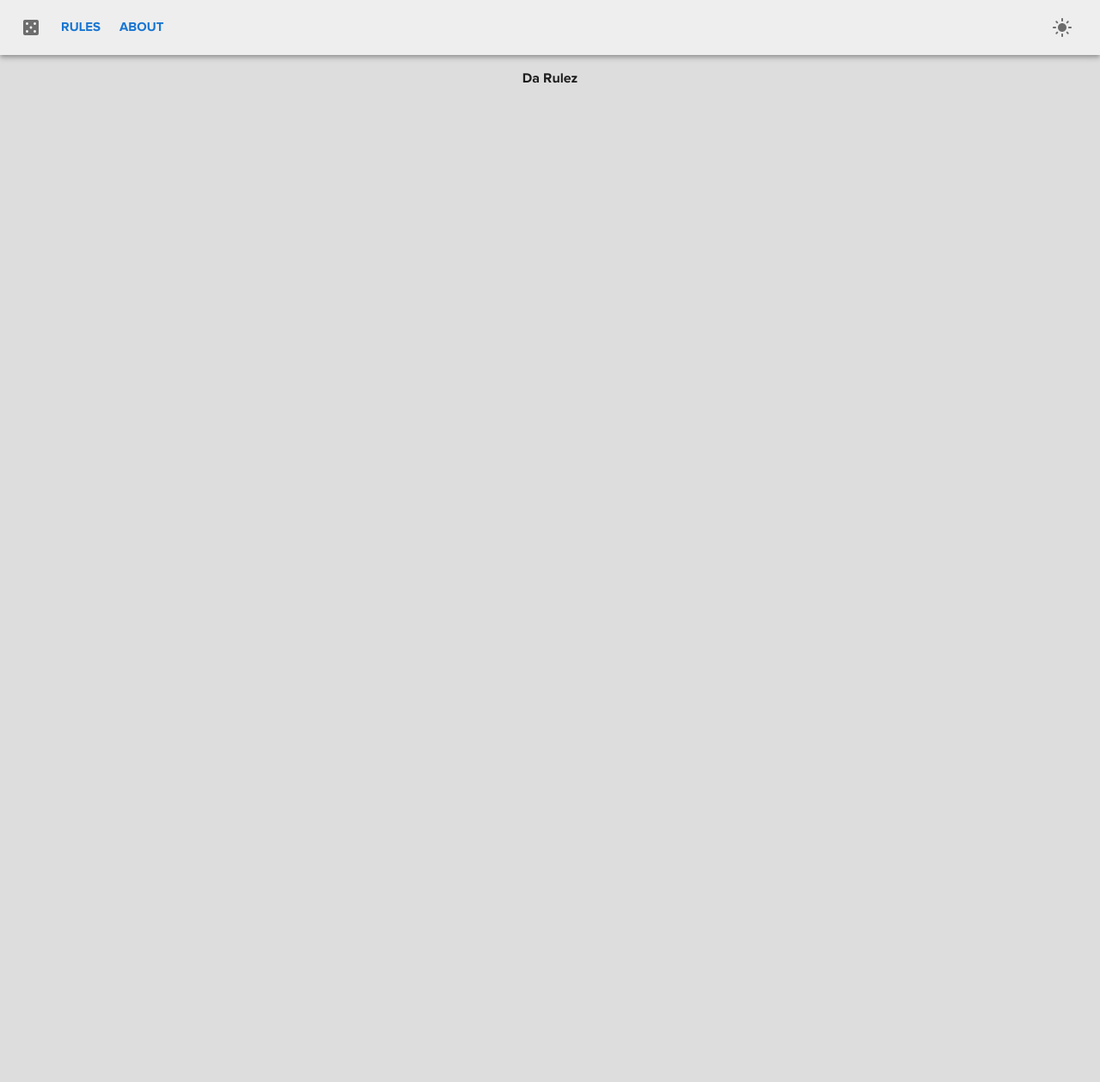
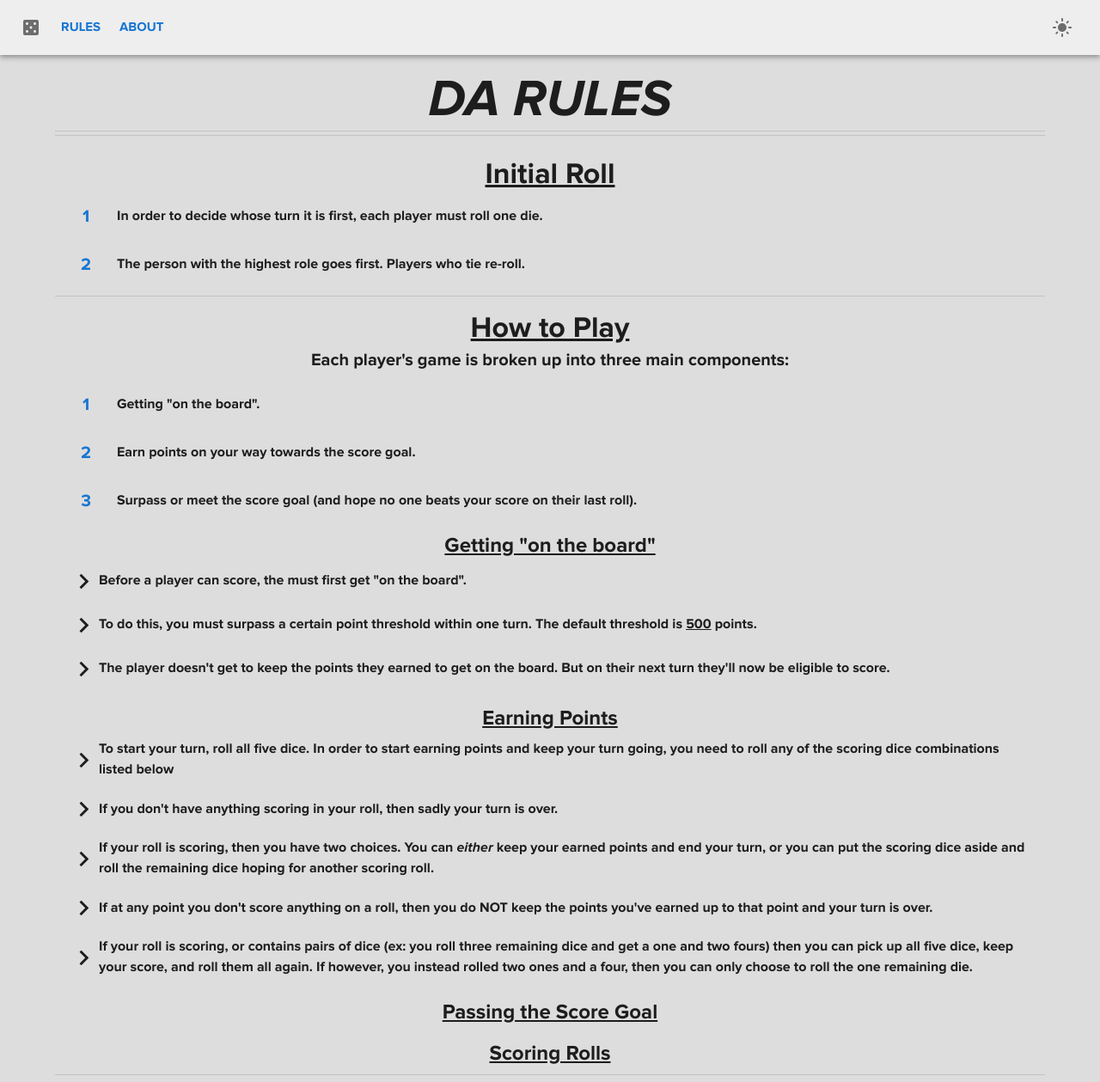
Before and after one commit to FoxtrotPerry/dice-game, a React (Vite) app: page /rules in a window 1280 px wide. Shown: the whole page at 86% size. Before the commit the page ends 800 px from the top, so only its background shows below. Built offline with nearby package versions, Linux system fonts and the light colour scheme.

Commit message:
Adding content to Rules page

```diff
--- a/index.html
+++ b/index.html
@@ -3,7 +3,7 @@
   <head>
     <meta charset="UTF-8" />
     <meta name="viewport" content="width=device-width, initial-scale=1.0" />
-    <title>Dice Game, yo</title>
+    <title>Five Dice Game</title>
   </head>
   <body>
     <div id="root"></div>
--- a/package.json
+++ b/package.json
@@ -17,6 +17,7 @@
     "@mui/material": "^5.10.15",
     "react": "^18.2.0",
     "react-dom": "^18.2.0",
+    "react-icons": "^4.7.1",
     "react-router-dom": "^6.4.3"
   },
   "devDependencies": {
--- /dev/null
+++ b/src/components/NumberedListItem.tsx
@@ -0,0 +1,25 @@
+import { ReactNode } from 'react';
+import { Avatar, ListItem, ListItemText, Typography, useTheme } from '@mui/material';
+
+type NumberedListItemProps = {
+    num: number;
+    children: ReactNode;
+};
+
+export const NumberedListItem = ({ num, children }: NumberedListItemProps) => {
+    const theme = useTheme();
+    return (
+        <ListItem>
+            <Avatar sx={{ bgcolor: theme.palette.secondary.dark, mr: 2 }}>
+                <Typography color="primary" variant="h6">
+                    {num}
+                </Typography>
+            </Avatar>
+            {typeof children === 'string' ? (
+                <ListItemText primary={<Typography>{children}</Typography>} />
+            ) : (
+                children
+            )}
+        </ListItem>
+    );
+};
--- a/src/components/game/InitialDiceRoll.tsx
+++ b/src/components/game/InitialDiceRoll.tsx
@@ -13,7 +13,7 @@ import {
     Typography,
     useTheme,
 } from '@mui/material';
-import { Footer } from '@components';
+import { Footer, NumberedListItem } from '@components';
 import { useGameSessionContext } from '@context';
 import { GameStage, Player } from '@types';
 
@@ -62,12 +62,9 @@ export const InitialDiceRoll = () => {
                 >
                     <List>
                         {steps.map((step, i) => (
-                            <ListItem key={`initial-roll-instruction-${i}`}>
-                                <Avatar sx={{ bgcolor: theme.palette.secondary.dark, mr: 2 }}>
-                                    <Typography color="primary">{i + 1}</Typography>
-                                </Avatar>
-                                <ListItemText primary={<Typography>{step}</Typography>} />
-                            </ListItem>
+                            <NumberedListItem num={i + 1} key={`initial-roll-instruction-${i}`}>
+                                {step}
+                            </NumberedListItem>
                         ))}
                     </List>
                     <TextField
--- a/src/components/index.ts
+++ b/src/components/index.ts
@@ -11,3 +11,4 @@ export * from './PlayerAvatar';
 export * from './NewGameButton';
 export * from './Numpad';
 export * from './PlayerPlaceBadge';
+export * from './NumberedListItem';
--- a/src/pages/GameWizard.tsx
+++ b/src/pages/GameWizard.tsx
@@ -58,8 +58,7 @@ export const GameWizard = () => {
                 {players.map((player) => {
                     return <PlayerInput key={`player-input-${player.id}`} player={player} />;
                 })}
-            </Box>
-            <Footer>
+                <Box display="flex" justifyContent="center" mt={2}>
                     <Button
                         onClick={() => {
                             updateGameState({ stage: GameStage.FIRST_ROLL });
@@ -73,7 +72,8 @@ export const GameWizard = () => {
                             <CasinoIcon />
                         </Stack>
                     </Button>
-            </Footer>
+                </Box>
+            </Box>
         </>
     );
 };
--- a/src/pages/Rules.tsx
+++ b/src/pages/Rules.tsx
@@ -1,3 +1,129 @@
+import {
+    GiDiceSixFacesFive,
+    GiDiceSixFacesFour,
+    GiDiceSixFacesOne,
+    GiDiceSixFacesSix,
+    GiDiceSixFacesThree,
+    GiDiceSixFacesTwo,
+} from 'react-icons/gi';
+import { Box, Divider, List, ListItem, Typography, useTheme } from '@mui/material';
+import { ReactNode, useMemo } from 'react';
+import { Stack } from '@mui/system';
+import { NumberedListItem } from '@components/NumberedListItem';
+import ChevronRightIcon from '@mui/icons-material/ChevronRight';
+
+const BulletPoint = ({ children }: { children: ReactNode }) => {
+    return (
+        <ListItem>
+            <ChevronRightIcon fontSize="large" />
+            <Typography>{children}</Typography>
+        </ListItem>
+    );
+};
+
 export const Rules = () => {
-    return <div>Da Rulez</div>;
+    const theme = useTheme();
+    const One = useMemo(() => {
+        return <GiDiceSixFacesOne size={theme.spacing(3)} />;
+    }, [theme]);
+    const Two = useMemo(() => {
+        return <GiDiceSixFacesTwo size={theme.spacing(3)} />;
+    }, [theme]);
+    const Three = useMemo(() => {
+        return <GiDiceSixFacesThree size={theme.spacing(3)} />;
+    }, [theme]);
+    const Four = useMemo(() => {
+        return <GiDiceSixFacesFour size={theme.spacing(3)} />;
+    }, [theme]);
+    const Five = useMemo(() => {
+        return <GiDiceSixFacesFive size={theme.spacing(3)} />;
+    }, [theme]);
+    const Six = useMemo(() => {
+        return <GiDiceSixFacesSix size={theme.spacing(3)} />;
+    }, [theme]);
+    return (
+        <Stack>
+            <Typography align="center" variant="h2">
+                <i>DA RULES</i>
+            </Typography>
+            <Divider sx={{ mb: 0.5 }} />
+            <Divider sx={{ mb: 2 }} />
+            <Box my={1}>
+                <Typography variant="h4" align="center">
+                    <u>Initial Roll</u>
+                </Typography>
+                <NumberedListItem num={1}>
+                    In order to decide whose turn it is first, each player must roll one die.
+                </NumberedListItem>
+                <NumberedListItem num={2}>
+                    The person with the highest role goes first. Players who tie re-roll.
+                </NumberedListItem>
+            </Box>
+            <Divider sx={{ mb: 1 }} />
+            <Box my={1}>
+                <Typography variant="h4" align="center">
+                    <u>How to Play</u>
+                </Typography>
+                <Typography variant="h6" align="center">
+                    Each player&apos;s game is broken up into three main components:
+                </Typography>
+                <List>
+                    <NumberedListItem num={1}>
+                        <Stack>{`Getting "on the board".`}</Stack>
+                    </NumberedListItem>
+                    <NumberedListItem num={2}>
+                        Earn points on your way towards the score goal.
+                    </NumberedListItem>
+                    <NumberedListItem num={3}>
+                        Surpass or meet the score goal (and hope no one beats your score on their last
+                        roll).
+                    </NumberedListItem>
+                </List>
+                <Typography variant="h5" align="center">
+                    <u>{`Getting "on the board"`}</u>
+                </Typography>
+                <BulletPoint>{`Before a player can score, the must first get "on the board".`}</BulletPoint>
+                <BulletPoint>
+                    To do this, you must surpass a certain point threshold within one turn. The default
+                    threshold is <u>500</u> points.
+                </BulletPoint>
+                <BulletPoint>
+                    {`The player doesn't get to keep the points they earned to get on the board. But on
+                    their next turn they'll now be eligible to score.`}
+                </BulletPoint>
+                <Typography variant="h5" align="center" mt={2}>
+                    <u>Earning Points</u>
+                </Typography>
+                <BulletPoint>
+                    To start your turn, roll all five dice. In order to start earning points and keep
+                    your turn going, you need to roll any of the scoring dice combinations listed below
+                </BulletPoint>
+                <BulletPoint>
+                    {`If you don't have anything scoring in your roll, then sadly your turn is over.`}
+                </BulletPoint>
+                <BulletPoint>
+                    If your roll is scoring, then you have two choices. You can <i>either</i> keep your
+                    earned points and end your turn, or you can put the scoring dice aside and roll the
+                    remaining dice hoping for another scoring roll.
+                </BulletPoint>
+                <BulletPoint>
+                    {`If at any point you don't score anything on a roll, then you do NOT keep
+                    the points you've earned up to that point and your turn is over.`}
+                </BulletPoint>
+                <BulletPoint>
+                    {`If your roll is scoring, or contains pairs of dice (ex: you roll three
+                    remaining dice and get a one and two fours) then you can pick up all five dice,
+                    keep your score, and roll them all again. If however, you instead rolled two ones
+                    and a four, then you can only choose to roll the one remaining die.`}
+                </BulletPoint>
+                <Typography variant="h5" align="center" mt={2}>
+                    <u>{`Passing the Score Goal`}</u>
+                </Typography>
+                <Typography variant="h5" align="center" mt={2}>
+                    <u>{`Scoring Rolls`}</u>
+                </Typography>
+            </Box>
+            <Divider sx={{ mb: 1 }} />
+        </Stack>
+    );
 };
```
Also changed, not shown: 1 other file (tests, documents, lock files or other folders). Lines whose indentation alone changed are shown as unchanged.
